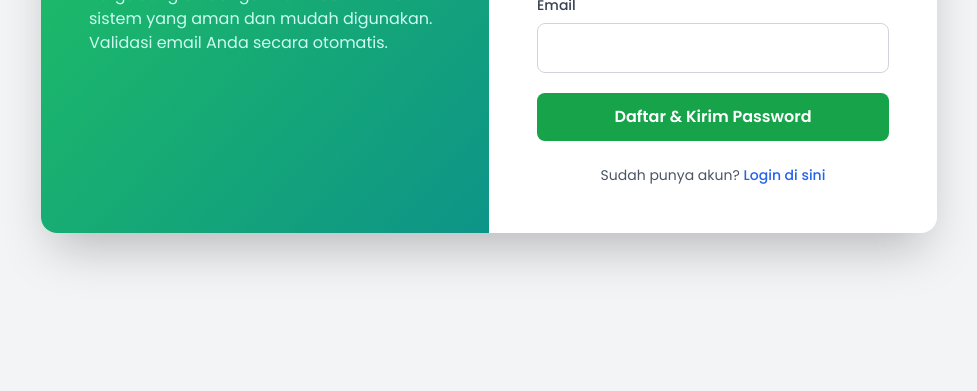
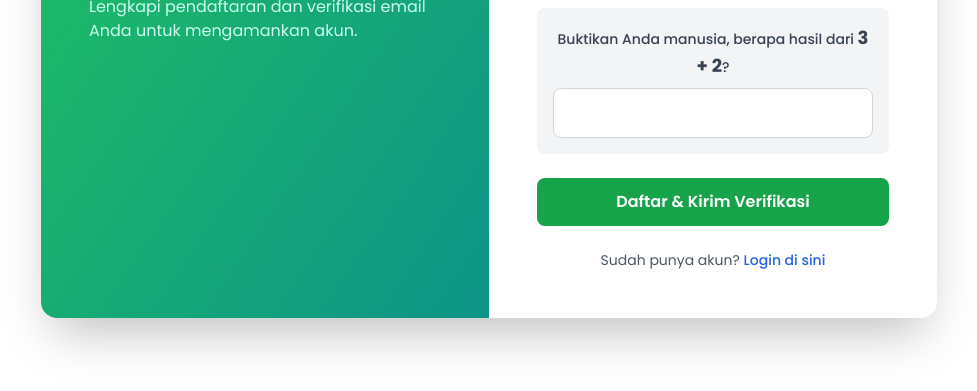
Before and after one commit to senrima-web/apps, a plain HTML site: page daftar.html in a window 1280 px wide. Shown: the part 409-800 px from the top of the page, without its empty margins (151-1128 px from the left). Drawn offline with nearby package versions, Linux system fonts and the light colour scheme.

Commit message:
Update daftar.html

```diff
--- a/daftar.html
+++ b/daftar.html
@@ -10,30 +10,32 @@
     <link href="https://fonts.googleapis.com/css2?family=Poppins:wght@400;500;600;700&display=swap" rel="stylesheet">
     <style> body { font-family: 'Poppins', sans-serif; } </style>
 </head>
-<body class="bg-gray-100">
+<body>
     <div class="min-h-screen flex items-center justify-center p-4">
         <div class="grid md:grid-cols-2 gap-0 w-full max-w-4xl bg-white rounded-2xl shadow-2xl overflow-hidden">
-             <!-- Kolom Kiri - Visual -->
              <div class="hidden md:block bg-gradient-to-br from-green-500 to-teal-600 p-12 text-white">
                 <div class="flex flex-col justify-center h-full">
                     <h2 class="text-4xl font-bold mb-4">Satu Langkah Lagi</h2>
-                    <p class="text-teal-100">Bergabunglah dengan kami dan nikmati sistem yang aman dan mudah digunakan. Validasi email Anda secara otomatis.</p>
+                    <p class="text-teal-100">Lengkapi pendaftaran dan verifikasi email Anda untuk mengamankan akun.</p>
                 </div>
             </div>
-            <!-- Kolom Kanan - Form -->
             <div class="p-8 md:p-12">
                 <h1 class="text-3xl font-bold text-gray-800 mb-2">Buat Akun Baru</h1>
                 <p class="text-gray-500 mb-8">Isi nama dan email Anda untuk memulai.</p>
                 <form id="register-form">
                     <div class="mb-5">
                         <label for="register-nama" class="block text-sm font-medium text-gray-700 mb-2">Nama Lengkap</label>
-                        <input id="register-nama" type="text" class="w-full p-3 border border-gray-300 rounded-lg focus:ring-2 focus:ring-green-500 focus:border-transparent transition" required>
+                        <input id="register-nama" type="text" class="w-full p-3 border border-gray-300 rounded-lg focus:ring-2 focus:ring-green-500" required>
                     </div>
                     <div class="mb-5">
                         <label for="register-email" class="block text-sm font-medium text-gray-700 mb-2">Email</label>
-                        <input id="register-email" type="email" class="w-full p-3 border border-gray-300 rounded-lg focus:ring-2 focus:ring-green-500 focus:border-transparent transition" required>
+                        <input id="register-email" type="email" class="w-full p-3 border border-gray-300 rounded-lg focus:ring-2 focus:ring-green-500" required>
                     </div>
-                    <button type="submit" id="register-btn" class="w-full bg-green-600 text-white py-3 px-4 rounded-lg hover:bg-green-700 font-semibold transition-transform transform hover:scale-105">Daftar & Kirim Password</button>
+                    <div class="mb-6 p-4 bg-gray-100 rounded-lg text-center">
+                        <label for="register-captcha" class="block text-sm font-medium text-gray-700 mb-2">Buktikan Anda manusia, berapa hasil dari <span id="captcha-question" class="font-bold text-lg"></span>?</label>
+                        <input id="register-captcha" type="number" class="w-full p-3 border text-center border-gray-300 rounded-lg focus:ring-2 focus:ring-green-500" required>
+                    </div>
+                    <button type="submit" id="register-btn" class="w-full bg-green-600 text-white py-3 px-4 rounded-lg hover:bg-green-700 font-semibold">Daftar & Kirim Verifikasi</button>
                 </form>
                 <div id="status-message" class="mt-4"></div>
                 <div class="text-center mt-6 text-sm">
@@ -43,6 +45,5 @@
         </div>
     </div>
     <script src="js/main.js"></script>
-
 </body>
 </html>
```
